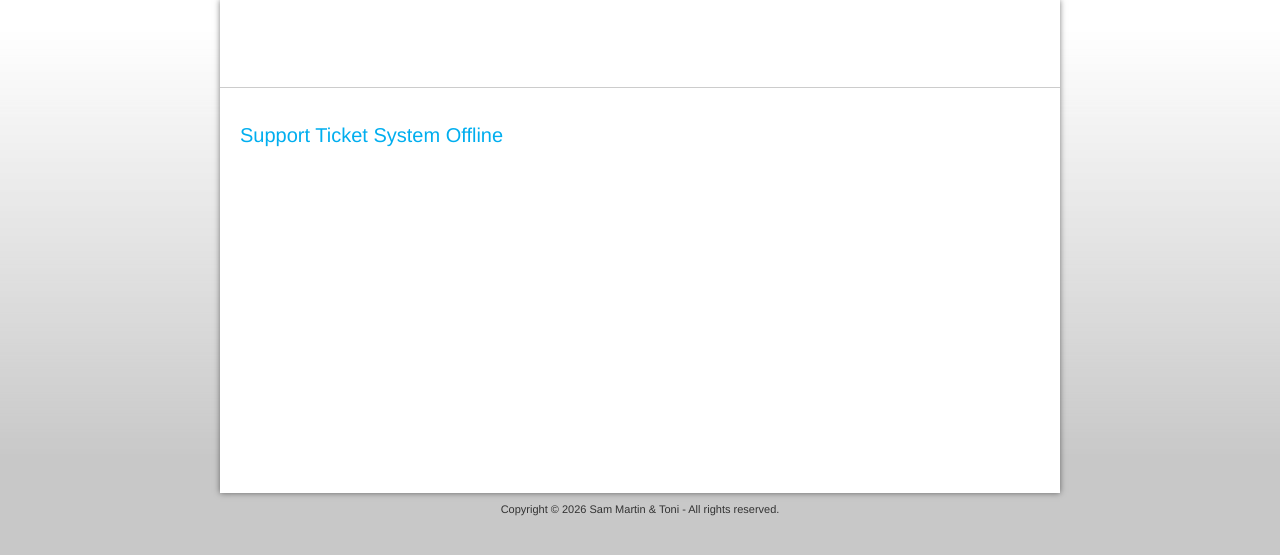
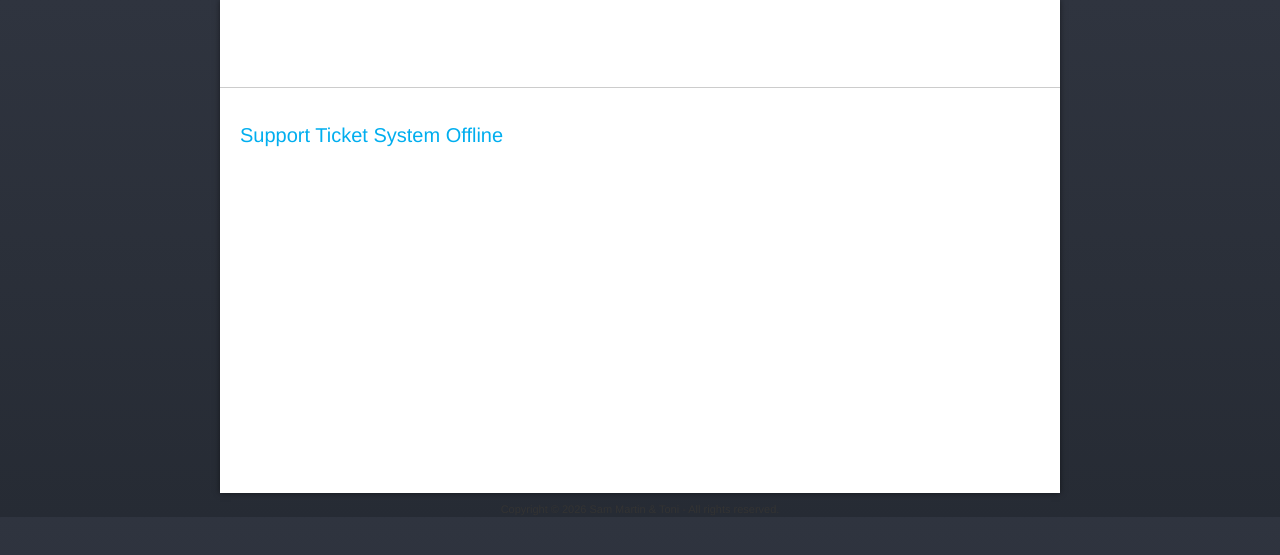
Before and after one commit to dimastrim45/itsupport, a PHP site: page /index.php in a window 1280 px wide. Shown: the top 555 px of the page. Run offline with PHP 8.4, Linux system fonts and the light colour scheme; data that the repository does not hold is empty; some libraries are stand-ins or nearby versions.

Commit message:
Changed the background from repeated images to linear-gradient color

```diff
--- a/upload/assets/default/css/theme.css
+++ b/upload/assets/default/css/theme.css
@@ -287,7 +287,8 @@ h2, .subject {
   background-color: #0299d2;
 }
 body {
-  background: url('../images/page_bg.png') top left repeat-x #c8c8c8;
+  /* background: url('../images/page_bg.png') top left repeat-x #c8c8c8; */
+  background: linear-gradient(to bottom, #2F343F, #262B34);
 }
 #container {
   background: #fff;
```
